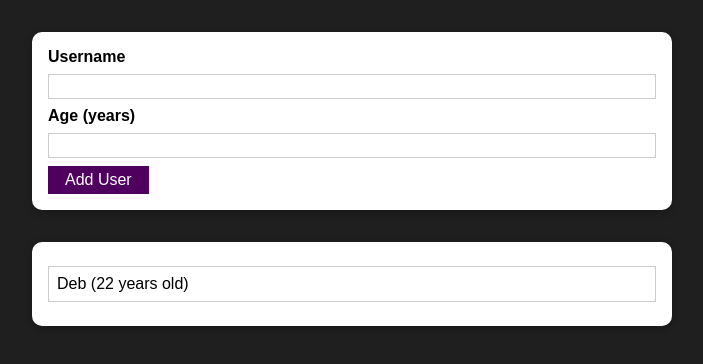
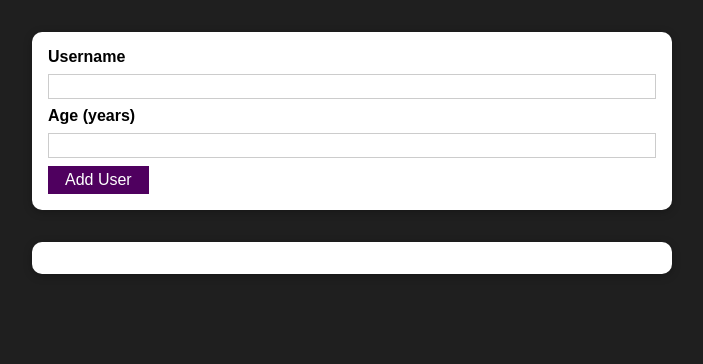
Before and after one commit to DeboraBucci/user-list, a React (Create React App) app: page / in a window 1280 px wide. Shown: the top 364 px of the page, without its empty margins (288-991 px from the left). Built offline with nearby package versions, Linux system fonts and the light colour scheme.

Commit message:
delete the 'users' array

```diff
--- a/src/App.js
+++ b/src/App.js
@@ -3,17 +3,10 @@ import AddUser from "./components/Users/AddUser";
 import UserList from "./components/Users/UserList";
 
 function App() {
-  const users = [
-    {
-      name: "Deb",
-      age: "22",
-    },
-  ];
-
   return (
     <div>
       <AddUser />
-      <UserList users={users} />
+      <UserList />
     </div>
   );
 }
```
